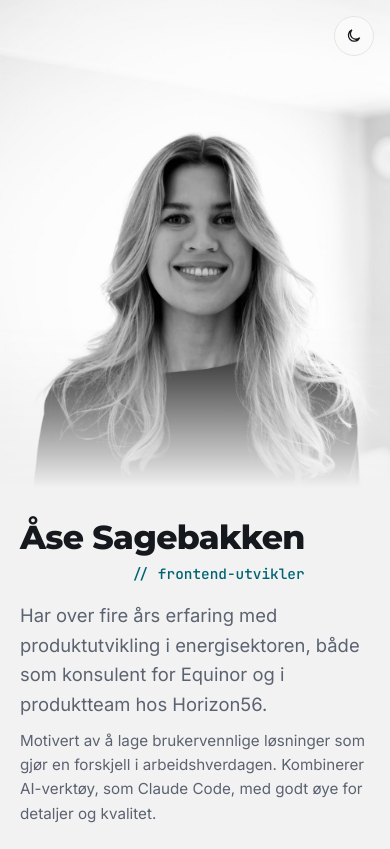
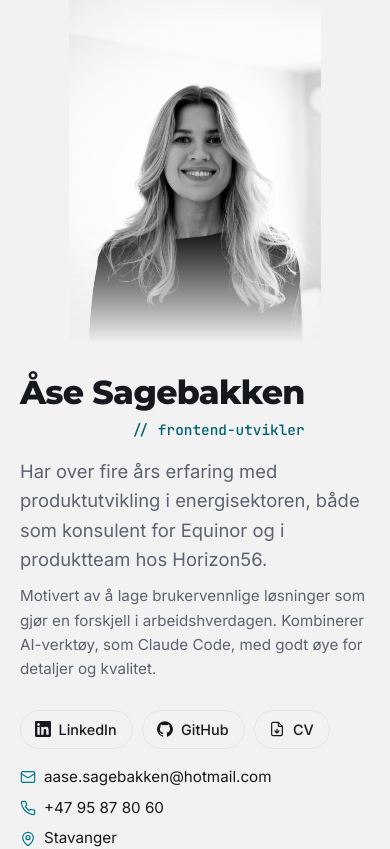
Before and after one commit to Asejs/Asejs.github.io, a Vue app: page / in a window 390 px wide. Shown: the top 849 px of the page. Built offline with nearby package versions, Linux system fonts and the light colour scheme.

Commit message:
Mobile layout fixes

```diff
--- a/src/App.vue
+++ b/src/App.vue
@@ -30,23 +30,6 @@ const year = new Date().getFullYear()
 </script>
 
 <template>
-  <button
-    class="theme-toggle"
-    type="button"
-    :aria-label="theme === 'dark' ? 'Bytt til lyst tema' : 'Bytt til mørkt tema'"
-    @click="toggle"
-  >
-    <svg v-if="theme === 'dark'" viewBox="0 0 24 24" aria-hidden="true">
-      <circle cx="12" cy="12" r="4.5" />
-      <path
-        d="M12 2v2M12 20v2M4.9 4.9l1.4 1.4M17.7 17.7l1.4 1.4M2 12h2M20 12h2M4.9 19.1l1.4-1.4M17.7 6.3l1.4-1.4"
-      />
-    </svg>
-    <svg v-else viewBox="0 0 24 24" aria-hidden="true">
-      <path d="M20 14.5A8 8 0 1 1 9.5 4a6.5 6.5 0 0 0 10.5 10.5Z" />
-    </svg>
-  </button>
-
   <main v-if="activeProject" class="page">
     <ProjectDetail :project="activeProject" />
   </main>
@@ -134,6 +117,22 @@ const year = new Date().getFullYear()
 
     <footer class="footer">
       <span>© {{ year }} {{ profile.name }}</span>
+      <button
+        class="theme-toggle"
+        type="button"
+        :aria-label="theme === 'dark' ? 'Bytt til lyst tema' : 'Bytt til mørkt tema'"
+        @click="toggle"
+      >
+        <svg v-if="theme === 'dark'" viewBox="0 0 24 24" aria-hidden="true">
+          <circle cx="12" cy="12" r="4.5" />
+          <path
+            d="M12 2v2M12 20v2M4.9 4.9l1.4 1.4M17.7 17.7l1.4 1.4M2 12h2M20 12h2M4.9 19.1l1.4-1.4M17.7 6.3l1.4-1.4"
+          />
+        </svg>
+        <svg v-else viewBox="0 0 24 24" aria-hidden="true">
+          <path d="M20 14.5A8 8 0 1 1 9.5 4a6.5 6.5 0 0 0 10.5 10.5Z" />
+        </svg>
+      </button>
     </footer>
   </main>
 </template>
@@ -195,11 +194,11 @@ const year = new Date().getFullYear()
 .hero__photo {
   order: -1;
   display: block;
-  width: calc(100% + 2.5rem);
-  height: min(62vh, 125vw);
-  margin: -5rem -1.25rem 2rem;
+  width: 72%;
+  height: min(42vh, 88vw);
+  margin: -5rem auto 2rem;
   object-fit: cover;
-  object-position: center 30%;
+  object-position: center 38%;
   mask-image: linear-gradient(to bottom, #000 65%, transparent);
 }
 
@@ -356,6 +355,7 @@ const year = new Date().getFullYear()
 .footer {
   display: flex;
   justify-content: space-between;
+  align-items: center;
   flex-wrap: wrap;
   gap: 0.5rem;
   margin-top: 6rem;
@@ -366,10 +366,6 @@ const year = new Date().getFullYear()
 }
 
 .theme-toggle {
-  position: fixed;
-  top: 1rem;
-  right: 1rem;
-  z-index: 10;
   display: grid;
   place-items: center;
   width: 2.5rem;
--- a/src/components/EntryItem.vue
+++ b/src/components/EntryItem.vue
@@ -82,7 +82,7 @@ defineProps<{ entry: Entry }>()
 
 .entry__main {
   display: flex;
-  align-items: baseline;
+  align-items: center;
   gap: 0.85rem;
 }
 
@@ -103,10 +103,13 @@ defineProps<{ entry: Entry }>()
 }
 
 @media (max-width: 59.99rem) {
+  .entry__head {
+    row-gap: 0.6rem;
+  }
+
   .entry__period {
     order: -1;
     width: 100%;
-    margin-bottom: 0.4rem;
   }
 
   .entry::before {
```
